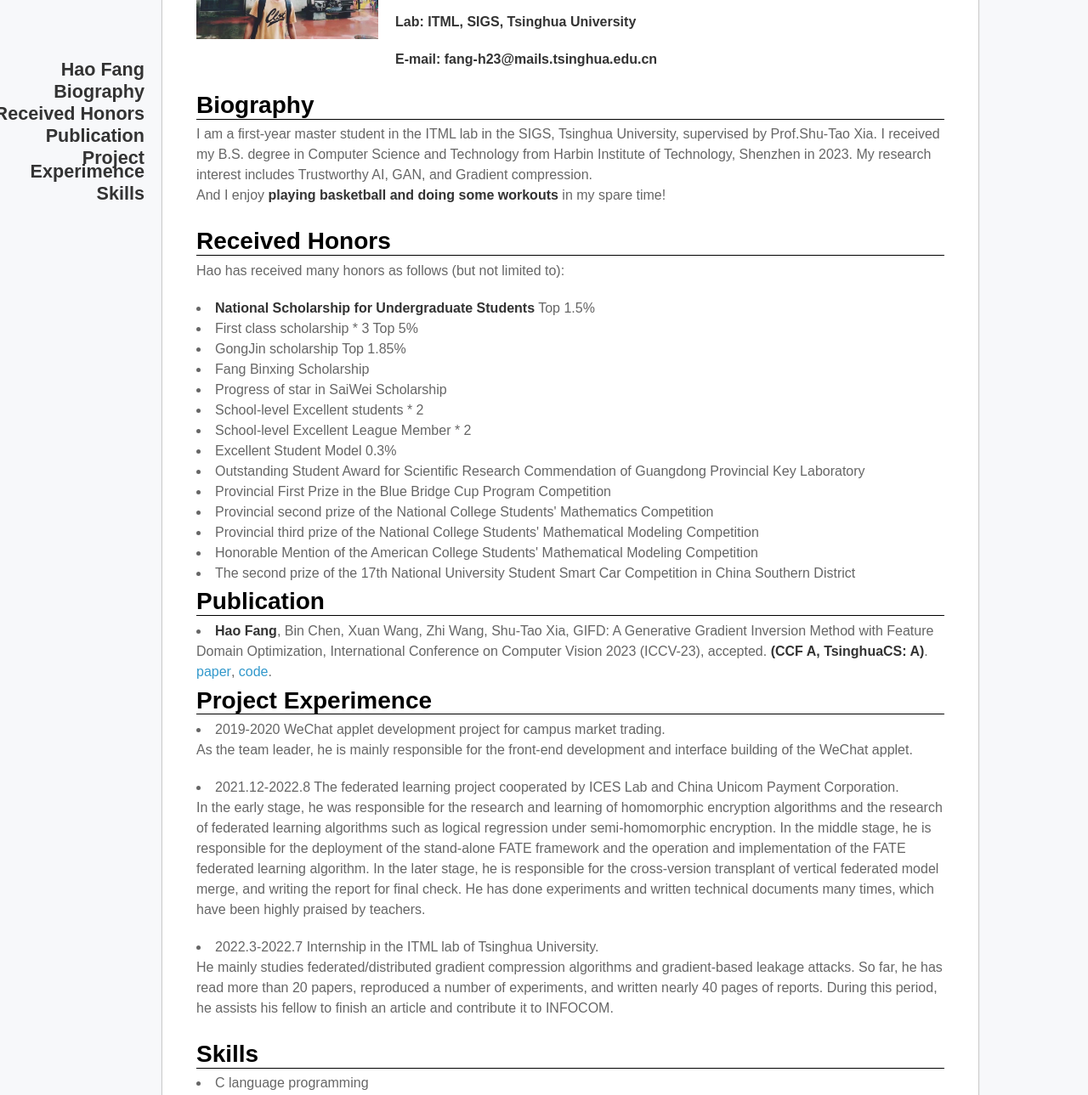
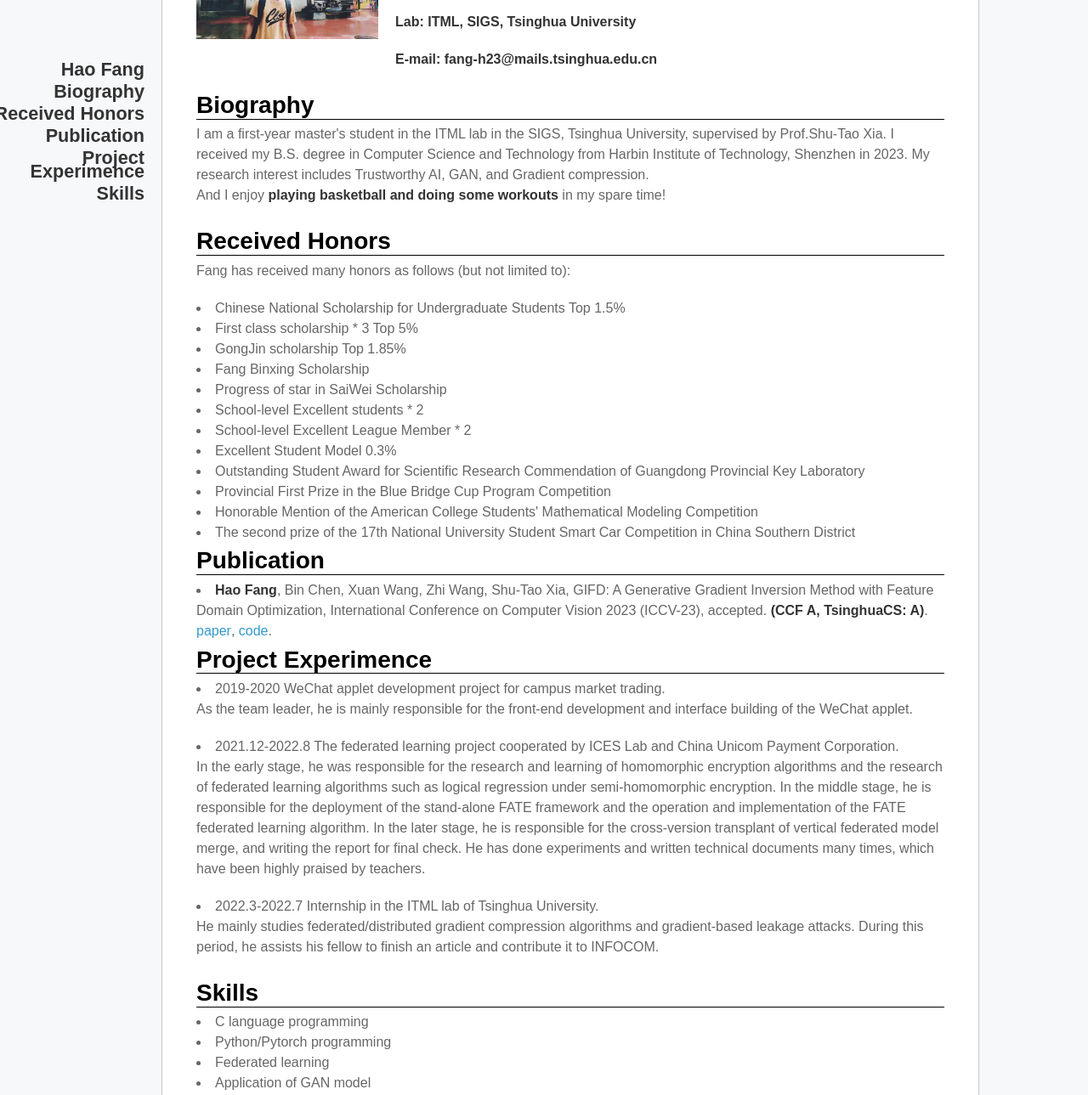
Before and after one commit to ffhibnese/ffhibnese.github.io, a Jekyll site: the page built from index.md, in a window 1280 px wide and 1400 px high, scrolled down 197 px, cut to the strip 111-1400 px from the top of the window. Shown: the whole strip at 85% size. Built offline with Jekyll 4.4.1, drawn with Linux system fonts in a browser that asks for light colours; nearby versions of some CDN libraries; our own code applies the rules of GitHub Pages for plain Markdown files.

Commit message:
Update index.md

```diff
--- a/index.md
+++ b/index.md
@@ -21,7 +21,7 @@
     <td width="100%">
       <h2>Biography</h2>
 
-       <p>I am a first-year master student in the ITML lab in the SIGS, Tsinghua University, supervised by Prof.Shu-Tao Xia. I received my B.S. degree in Computer Science and Technology from Harbin Institute of Technology, Shenzhen in 2023.
+       <p>I am a first-year master's student in the ITML lab in the SIGS, Tsinghua University, supervised by Prof.Shu-Tao Xia. I received my B.S. degree in Computer Science and Technology from Harbin Institute of Technology, Shenzhen in 2023.
        My research interest includes Trustworthy AI, GAN, and Gradient compression. <br>And I enjoy <b>playing basketball and doing some workouts</b> in my spare time!</p>
     </td>
   </tr>
@@ -32,8 +32,8 @@
   <tr>
     <td width="100%">
       <h2>Received Honors</h2>
-      <p>Hao has received many honors as follows (but not limited to):</p>
-<li><b>National Scholarship for Undergraduate Students</b> Top 1.5%</li>
+      <p>Fang has received many honors as follows (but not limited to):</p>
+<li>Chinese National Scholarship for Undergraduate Students Top 1.5%</li>
 <li>First class scholarship * 3 Top 5% </li>
 <li>GongJin scholarship Top 1.85%</li>
 <li>Fang Binxing Scholarship</li>
@@ -43,8 +43,6 @@
 <li>Excellent Student Model 0.3%</li>
 <li>Outstanding Student Award for Scientific Research Commendation of Guangdong Provincial Key Laboratory</li>
 <li>Provincial First Prize in the Blue Bridge Cup Program Competition</li>
-<li>Provincial second prize of the National College Students' Mathematics Competition </li>
-<li>Provincial third prize of the National College Students' Mathematical Modeling Competition </li>
 <li>Honorable Mention of the American College Students' Mathematical Modeling Competition </li>
 <li>The second prize of the 17th National University Student Smart Car Competition in China Southern District</li>
 
@@ -72,7 +70,7 @@
       <li>2021.12-2022.8  The federated learning project cooperated by ICES Lab and China Unicom Payment Corporation.</li>
       <p>In the early stage, he was responsible for the research and learning of homomorphic encryption algorithms and the research of federated learning algorithms such as logical regression under semi-homomorphic encryption. In the middle stage, he is responsible for the deployment of the stand-alone FATE framework and the operation and implementation of the FATE federated learning algorithm. In the later stage, he is responsible for the cross-version transplant of  vertical federated model merge, and writing the report for final check. He has done experiments and written technical documents many times, which have been highly praised by teachers.</p>
       <li>2022.3-2022.7   Internship in the ITML lab of Tsinghua University. </li>
-      <p>He mainly studies federated/distributed gradient compression algorithms and gradient-based leakage attacks. So far, he has read more than 20 papers, reproduced a number of experiments, and written nearly 40 pages of reports. During this period, he assists his fellow to finish an article and contribute it to INFOCOM.</p>
+      <p>He mainly studies federated/distributed gradient compression algorithms and gradient-based leakage attacks. During this period, he assists his fellow to finish an article and contribute it to INFOCOM.</p>
     </td>
   </tr>
 </table>
```
